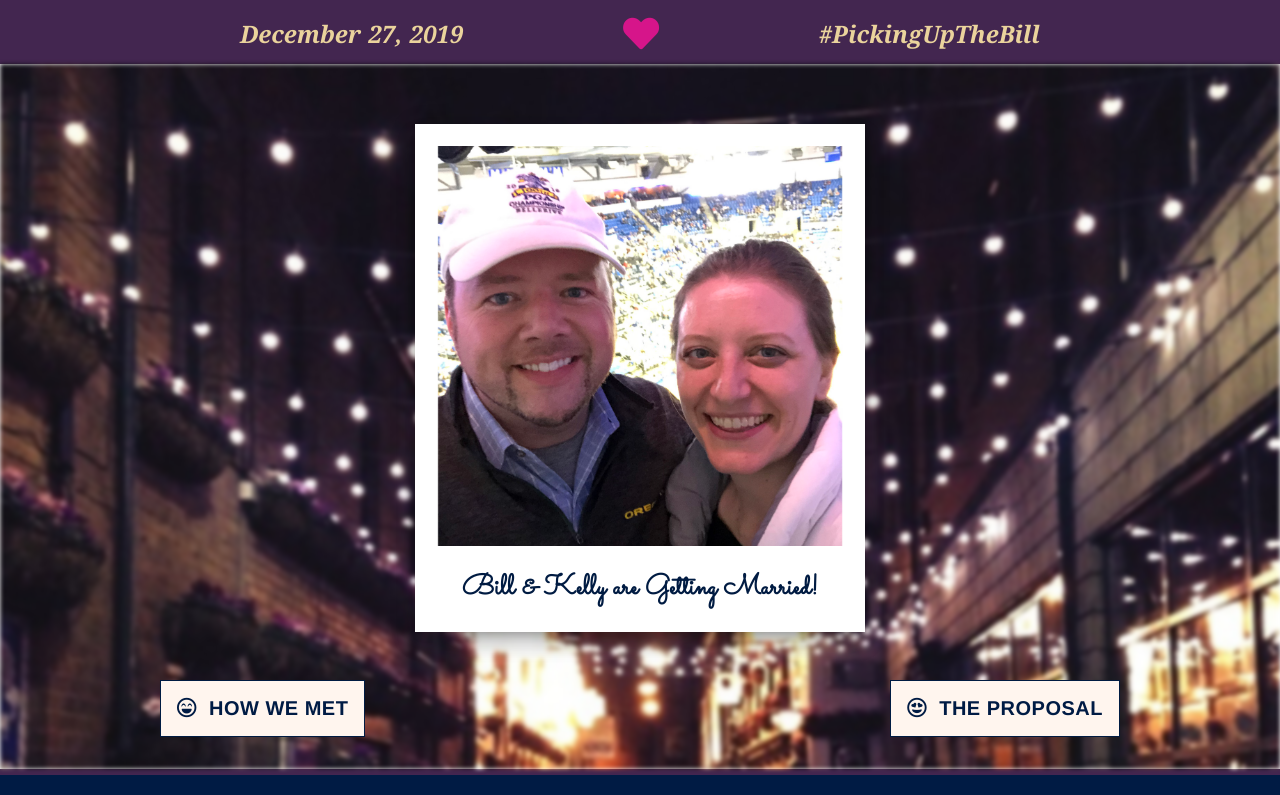
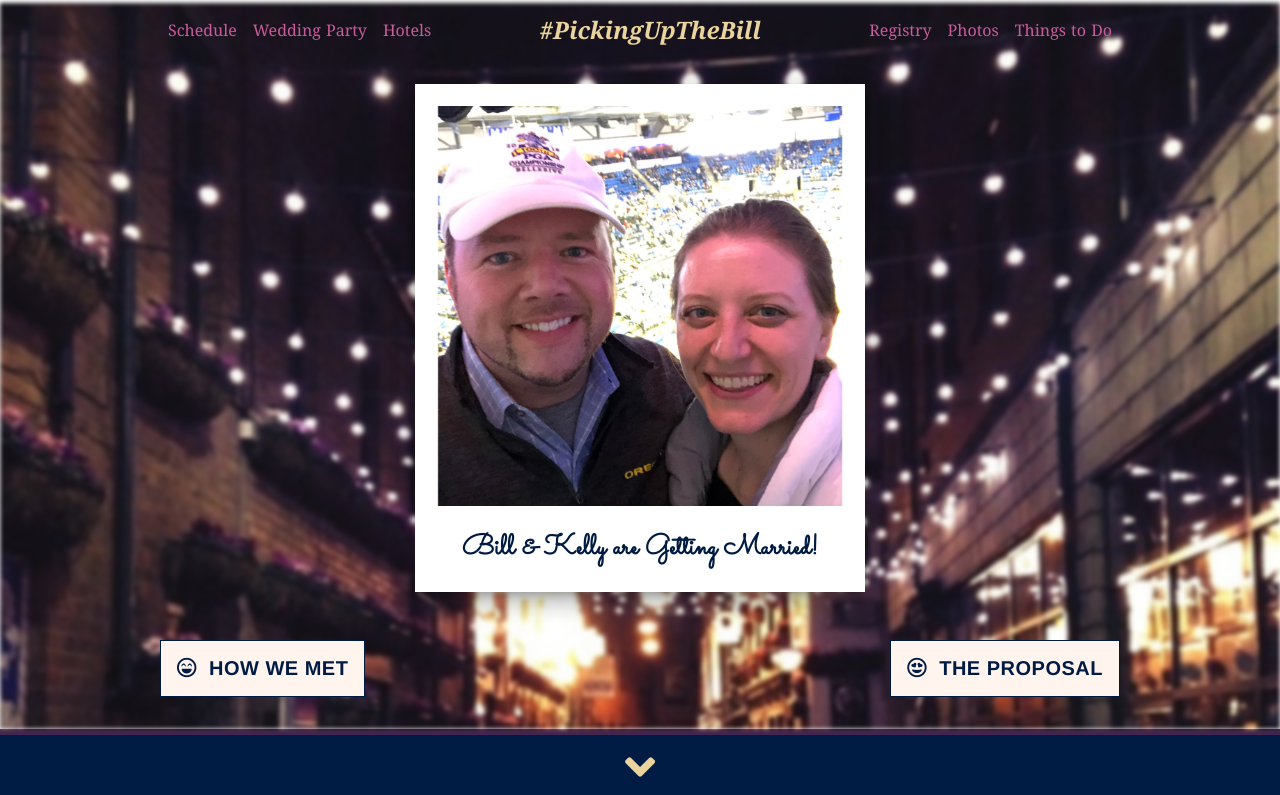
Before and after one commit to njosieb/pickingupthebill, a Nuxt app: page / in a window 1280 px wide. Shown: the top 795 px of the page. Built offline with nearby package versions, Linux system fonts and the light colour scheme.

Commit message:
Adds sticky header and section routing

```diff
--- a/components/Navbar.vue
+++ b/components/Navbar.vue
@@ -2,11 +2,17 @@
   <header>
     <container>
       <div class="flex justify-around items-center white pt1 georgia">
-        <div class="nav-title">December 27, 2019</div>
-        <div>
+        <nuxt-link class="nav-link" :to="{path: '/', hash: 'schedule'}">Schedule</nuxt-link>
+        <nuxt-link class="nav-link" :to="{path: '/', hash: 'wedding-party'}">Wedding Party</nuxt-link>
+        <nuxt-link class="nav-link" :to="{path: '/', hash: 'hotels'}">Hotels</nuxt-link>
+        <!-- <div class="nav-title">December 27, 2019</div> -->
+        <!-- <div>
           <i class="fas fa-heart f2 heart hvr-grow"></i>
-        </div>
-        <div class="nav-title">#PickingUpTheBill</div>
+        </div>-->
+        <div class="flex-grow-1 tc nav-title">#PickingUpTheBill</div>
+        <nuxt-link class="nav-link" :to="{path: '/', hash: 'registry'}">Registry</nuxt-link>
+        <nuxt-link class="nav-link" :to="{path: '/', hash: 'photos'}">Photos</nuxt-link>
+        <nuxt-link class="nav-link" :to="{path: '/', hash: 'things-to-do'}">Things to Do</nuxt-link>
       </div>
     </container>
   </header>
@@ -30,6 +36,11 @@ export default {
 <style lang='scss'>
 @import '~assets/styles/variables';
 
+.nav-link {
+  color: $light-red-violet;
+  padding: 0 8px;
+}
+
 .nav-title {
   font-style: italic;
   font-weight: bold;
@@ -37,7 +48,10 @@ export default {
   color: $putty;
 }
 header {
-  background-color: $bossanova;
+  background-color: transparent;
   padding: 0.75rem 0;
+  position: sticky;
+  top: 0px;
+  z-index: 2;
 }
 </style>
--- a/nuxt.config.js
+++ b/nuxt.config.js
@@ -51,6 +51,27 @@ module.exports = {
   */
   plugins: [],
 
+  router: {
+    scrollBehavior(to, from, savedPosition) {
+      if (savedPosition) {
+        return savedPosition
+      } else {
+        let position = {}
+        if (to.matched.length < 2) {
+          position = { x: 0, y: 0 }
+        } else if (
+          to.matched.some(r => r.components.default.options.scrollToTop)
+        ) {
+          position = { x: 0, y: 0 }
+        }
+        if (to.hash) {
+          position = { selector: to.hash }
+        }
+        return position
+      }
+    }
+  },
+
   /*
   ** Nuxt.js modules
   */
--- a/pages/index.vue
+++ b/pages/index.vue
@@ -9,6 +9,7 @@
               :dot-id="index"
     />-->
     <navbar></navbar>
+
     <section id="behind-polaroid" class="pv4">
       <container class="relative z-1">
         <div class="polaroid-frame">
@@ -41,7 +42,7 @@
       </container>
     </section>
 
-    <section id="purpleBorder" class="tc section2 borderBottom">
+    <section id="schedule" class="tc section2 borderBottom">
       <div class="bg-navy arrow">
         <h2>
           <i class="fas fa-angle-down f1 pv2 hvr-grow"></i>
@@ -123,7 +124,7 @@
         </div>
       </container>
     </section>
-    <section class="section1 tc pv3 borderBottom">
+    <section id="wedding-party" class="section1 tc pv3 borderBottom">
       <container>
         <div class="border-shadow wedding-party pt2">
           <h1 class="f2 sectionTitle2">
@@ -175,7 +176,7 @@
       </container>
     </section>
 
-    <section class="section2 pv3 tc borderBottom">
+    <section id="hotels" class="section2 pv3 tc borderBottom">
       <container>
         <div class="seashell pv2 border-shadow">
           <h1 class="f2 sectionTitle1">
@@ -201,7 +202,7 @@
         </div>
       </container>
     </section>
-    <section class="section1 tc pv3 borderBottom">
+    <section id="registry" class="section1 tc pv3 borderBottom">
       <container>
         <div class="seashell pv2 border-shadow flex-wrap">
           <h1 class="f2 sectionTitle2">
@@ -221,7 +222,7 @@
         </div>
       </container>
     </section>
-    <section class="section2 pv3 tc borderBottom">
+    <section id="photos" class="section2 pv3 tc borderBottom">
       <container>
         <div class="flex justify-around seashell pv4 ph3 flex-column border-shadow">
           <h1 class="f2 sectionTitle1">
@@ -266,7 +267,7 @@
         </div>
       </container>
     </section>
-    <section class="section1 pv3 tc borderBottom justify-around">
+    <section id="things-to-do" class="section1 pv3 tc borderBottom justify-around">
       <container>
         <div>
           <div class="flex justify-around seashell navy flex-column georgia border-shadow">
@@ -445,6 +446,8 @@ footer {
 }
 #behind-polaroid {
   position: relative;
+  margin-top: -53px;
+  padding-top: 53px;
   &:after {
     content: '';
     position: absolute;
@@ -599,7 +602,7 @@ img {
 .borderBottom {
   border-bottom: 5px solid $midnight;
 }
-#purpleBorder {
+#schedule {
   border-top: 6px solid $bossanova;
 }
 .churchPic {
```
